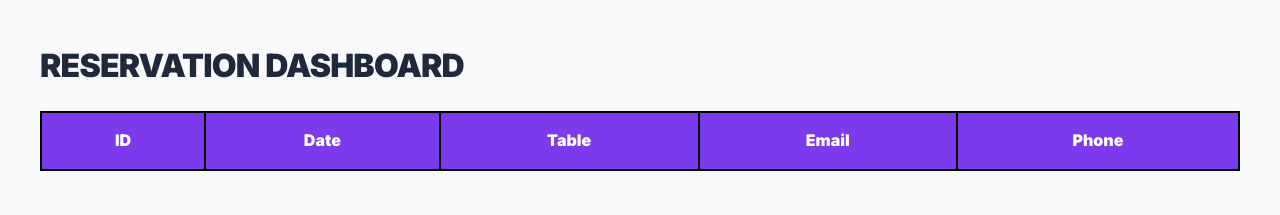
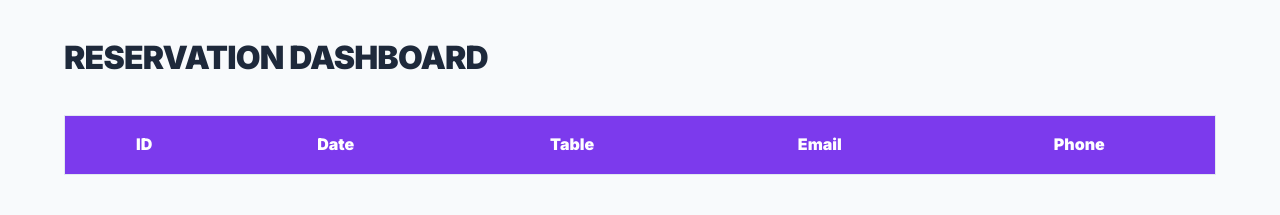
Before and after one commit to Kuroki19-noob/WEB-based-PROJECT-, a website: page Frontend/Admin.html in a window 1280 px wide. Drawn offline with Linux system fonts and the light colour scheme; no server answers.

Commit message:
chore: modernize Admin Dashboard UI

```diff
--- a/Frontend/Admin.html
+++ b/Frontend/Admin.html
@@ -3,31 +3,27 @@
 <head>
     <meta charset="UTF-8">
     <meta name="viewport" content="width=device-width, initial-scale=1.0">
-    <title>Admin Dashboard</title>
+    <title>Admin Dashboard | Lagman’s Diner</title>
     <link rel="stylesheet" href="style.css">
-    <style>
-        .admin-wrapper { padding: 40px; }
-        table { width: 100%; border-collapse: collapse; margin-top: 20px; }
-        th, td { border: 2px solid black; padding: 15px; text-align: center; }
-        th { background-color: var(--accent-color); color: white; }
-    </style>
 </head>
 <body>
-    <div class="admin-wrapper">
+    <main class="container">
         <h1>Reservation Dashboard</h1>
-        <table id="res-table">
+        <div style="overflow-x: auto;">
+            <table style="width: 100%; border-collapse: collapse; margin-top: 2rem; border: 1px solid var(--border-color);">
                 <thead>
-                <tr>
-                    <th>ID</th>
-                    <th>Date</th>
-                    <th>Table</th>
-                    <th>Email</th>
-                    <th>Phone</th>
+                    <tr style="background-color: var(--accent-color); color: white;">
+                        <th style="padding: 1rem;">ID</th>
+                        <th style="padding: 1rem;">Date</th>
+                        <th style="padding: 1rem;">Table</th>
+                        <th style="padding: 1rem;">Email</th>
+                        <th style="padding: 1rem;">Phone</th>
                     </tr>
                 </thead>
                 <tbody id="res-body"></tbody>
             </table>
         </div>
+    </main>
 
     <script>
         async function fetchReservations() {
@@ -38,11 +34,11 @@
                 tbody.innerHTML = '';
                 data.reservations.forEach(res => {
                     tbody.innerHTML += `<tr>
-                        <td>${res.id}</td>
-                        <td>${res.DateD.split('T')[0]}</td>
-                        <td>${res.TableNum}</td>
-                        <td>${res.email}</td>
-                        <td>${res.number}</td>
+                        <td style="padding: 1rem; border-bottom: 1px solid var(--border-color);">${res.id}</td>
+                        <td style="padding: 1rem; border-bottom: 1px solid var(--border-color);">${res.DateD.split('T')[0]}</td>
+                        <td style="padding: 1rem; border-bottom: 1px solid var(--border-color);">${res.TableNum}</td>
+                        <td style="padding: 1rem; border-bottom: 1px solid var(--border-color);">${res.email}</td>
+                        <td style="padding: 1rem; border-bottom: 1px solid var(--border-color);">${res.number}</td>
                     </tr>`;
                 });
             } catch (err) { console.error(err); }
```
Lines whose indentation alone changed are shown as unchanged.
